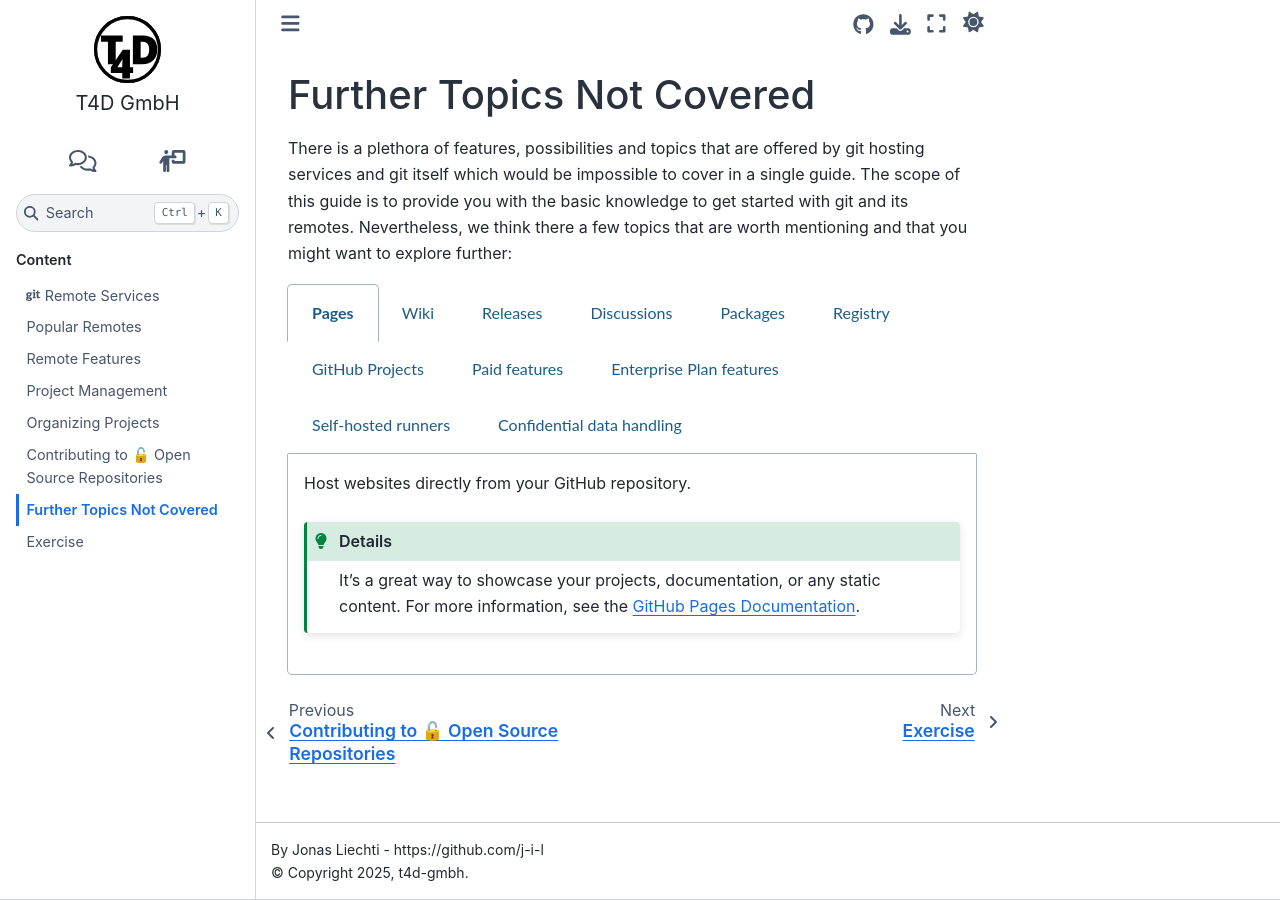
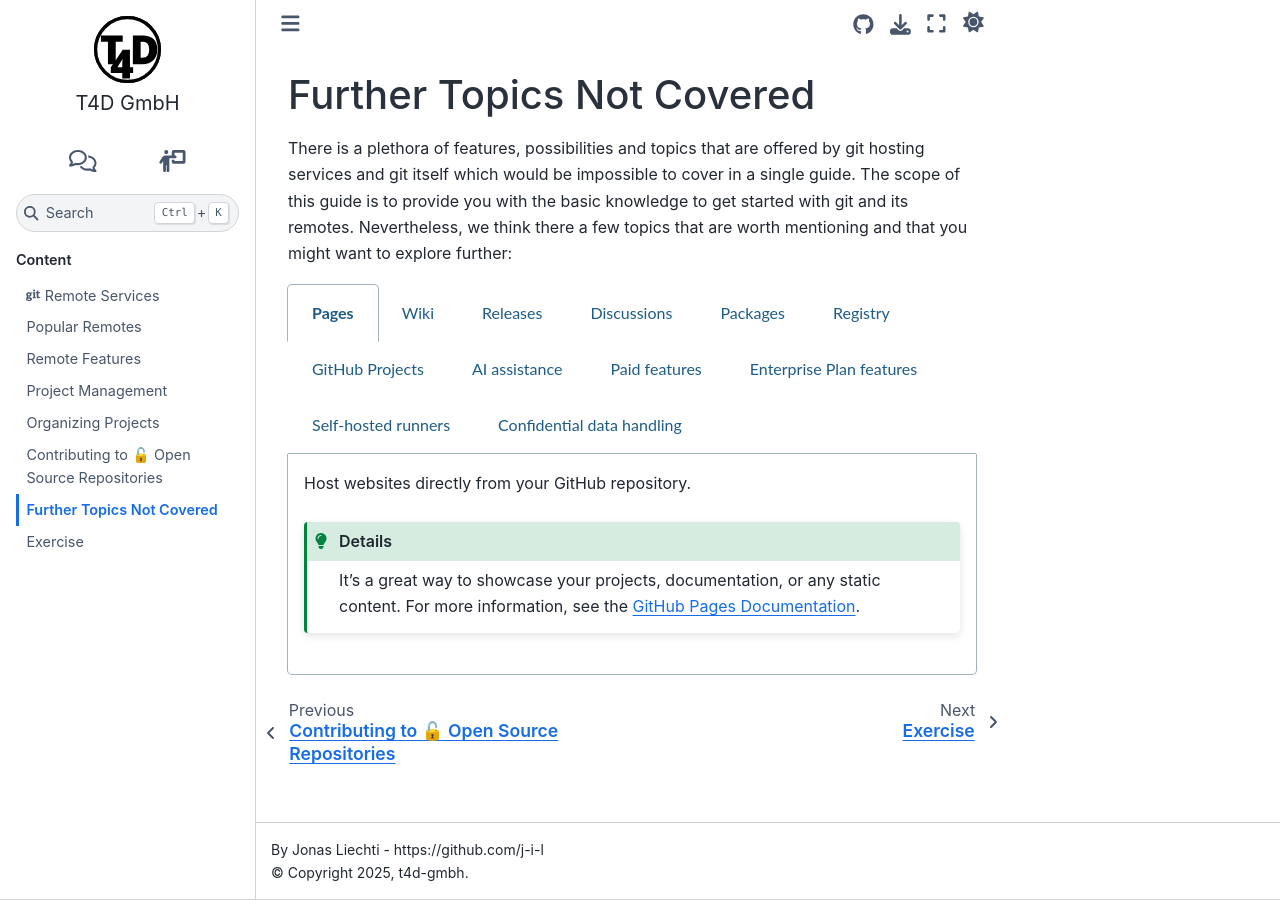
Before and after one commit to t4d-gmbh/git-and-its-remotes, a Sphinx documentation site: the page built from source/content/whats_not_covered/index.md, in a window 1280 px wide. Built offline with Sphinx 7.4.7 and the Sphinx Book theme 1.1.4, drawn with Linux system fonts in a browser that asks for light colours; the version number could not be read and is left out.

Commit message:
add AI assistance section with details on GitHub Copilot and GitLab Duo

````diff
--- a/source/content/whats_not_covered/index.md
+++ b/source/content/whats_not_covered/index.md
@@ -87,6 +87,16 @@
 {% endif %}
 :::
 
+{% if page %}:::{tab}{% else %}:::{card}{% endif%} AI assistance
+AI-powered coding assistance like GitHub Copilot {octicon}`copilot` or GitLab Duo.
+{% if page %}
+```{admonition} Details
+:class: tip, dropdown
+GitHub Copilot {octicon}`copilot` provides AI-powered code completion, chat assistance, and code generation directly in your IDE and on GitHub.com. GitLab Duo offers similar AI capabilities including code suggestions, vulnerability explanations, and merge request summaries. These tools can significantly boost productivity by helping with code writing, debugging, and documentation. For more information, see the [GitHub Copilot Documentation](https://docs.github.com/en/copilot) and [GitLab Duo Documentation](https://docs.gitlab.com/ee/user/ai_features.html).
+```
+{% endif %}
+:::
+
 {% if page %}:::{tab}{% else %}:::{card}{% endif%} Paid features
 Various paid features offer advanced security, team management, and enterprise support, etc.
 {% if page %}
````
